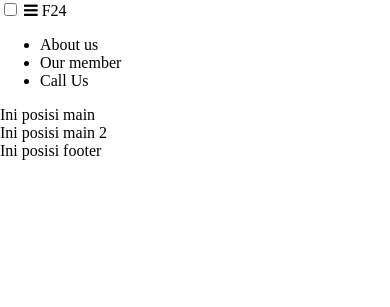
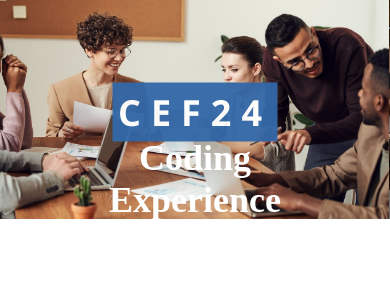
Before and after one commit to romiph/janggut-tipis.github.io, a plain HTML site: page index.html in a window 390 px wide. Drawn offline with Linux system fonts and the light colour scheme; a web font is replaced by a local one.

Commit message:
Add files via upload

```diff
--- a/index.html
+++ b/index.html
@@ -5,38 +5,39 @@
   <meta charset="UTF-8">
   <meta name="viewport" content="width=device-width, initial-scale=1.0">
   <link rel="stylesheet" href="style.css">
+  <link rel="stylesheet" href="responsive.css">
   <link rel="stylesheet" href="//maxcdn.bootstrapcdn.com/font-awesome/4.3.0/css/font-awesome.min.css">
-  <title>Landing Page</title>
+  <title>Main CEF24</title>
 </head>
 
 <body>
+	<div class="main" style="">
+		<div class="slider">
+			<div class="slide">
+				<img src="img3.jpg">
+			</div>
+			<div class="slide">
+				<img src="img2.jpg">
+			</div>
+			<div class="slide">
+				<img src="img3.jpg">
+			</div>
+			<div class="slide">
+				<img src="img1.jpg">
+			</div>
+			<div class="slide">
+				<img src="img3.jpg">
+			</div>
+		</div>
 
-  <header>
-    <input type="checkbox" id="check">
-    <label for="check" class="check">
-      <i class="bar fa fa-bars"></i>
-    </label>
-    <label class="logo">F24</label>
+		<div class="container">
+			<h1 class="welcome-text">
+				<span class="team-name"><b>CEF24</b></span>
+				<span>Coding Experience Bootcamp UGM </span>
+			</h1>
 
-    <ul>
-      <li><a class="nav-li">About us</a></li>
-      <li><a class="nav-li">Our member</a></li>
-      <li><a class="nav-li">Call Us</a></li>
-    </ul>
-  </header>
-
-  <div id="main">
-    Ini posisi main
-  </div>
-
-  <div id="main2">
-    Ini posisi main 2
-  </div>
-
-  <footer>
-    Ini posisi footer
-  </footer>
-
+	    </div>
+	</div>
 
 </body>
 
--- /dev/null
+++ b/responsive.css
@@ -0,0 +1,13 @@
+@media all and (max-width: 670px) {
+	.welcome-text {
+	    top: 15%;
+	    font-size: 20px;
+	}
+}
+
+@media all and (max-width: 1000px) {
+	.welcome-text {
+	    top: 22%;
+	    font-size: 36px;
+	}
+}
```
Also changed, not shown: img1.jpg (added), img2.jpg (added), img3.jpg (added).
